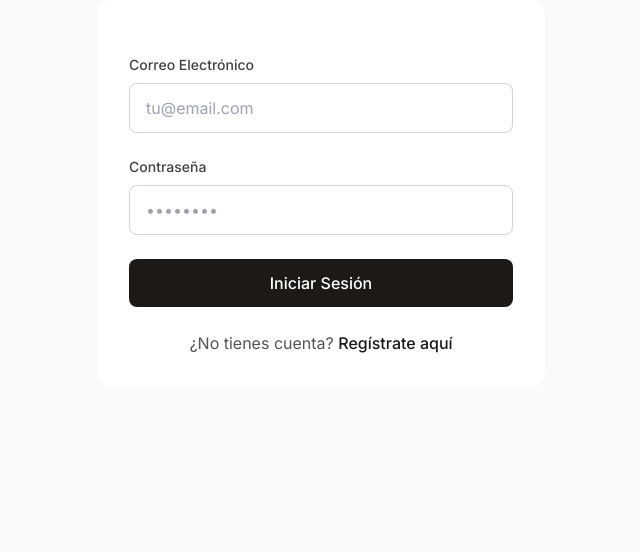
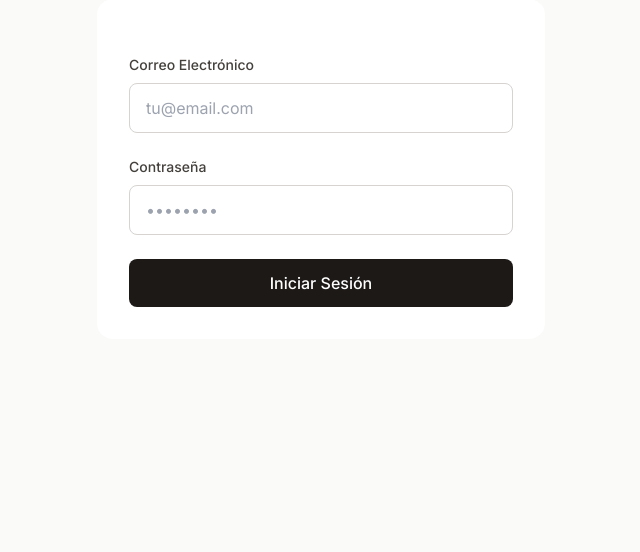
Before and after one commit to joakom41/CristianErre_WebArt, a Django app: page /login/ in a window 1280 px wide. Shown: the part 249-801 px from the top of the page, without its empty margins (319-959 px from the left). Run offline with Django 5.2, Linux system fonts and the light colour scheme; some libraries are stand-ins or nearby versions.

Commit message:
Arreglo 02/12

```diff
--- a/core/templates/core/login.html
+++ b/core/templates/core/login.html
@@ -44,17 +44,17 @@
                 </button>
             </form>
 
-            <!-- Link a registro -->
+            <!-- Link a registro
             <div class="mt-6 text-center">
                 <p class="text-stone-600">
                     ¿No tienes cuenta?
                     <a href="{% url 'register' %}" class="text-stone-900 font-medium hover:underline">
-                        Regístrate aquí
-                    </a>
-                </p>
-            </div>
+                        Regístrate aquí -->
+            </a>
+            </p>
         </div>
+    </div>
 
-    </div>
+</div>
 </div>
 {% endblock %}
```
Also changed, not shown: core/static/core/img/404_error.png (deleted), core/static/core/img/error404_new.png (deleted), db.sqlite3.
